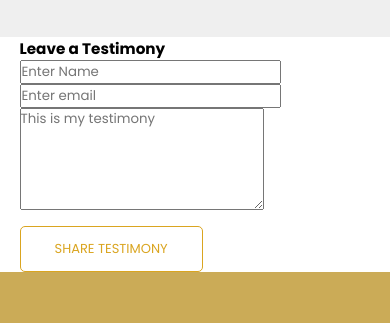
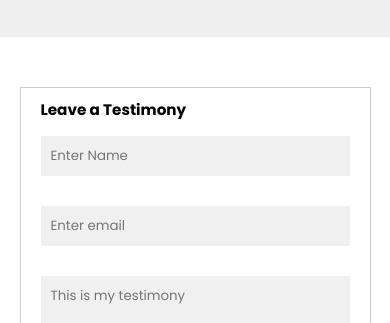
Before and after one commit to Fredasante/Christglory, a plain HTML site: page testimonies.html in a window 390 px wide. Shown: the part 1009-1332 px from the top of the page. Drawn offline with nearby package versions, Linux system fonts and the light colour scheme.

Commit message:
Responsiveness fix

```diff
--- a/styles/linked.css
+++ b/styles/linked.css
@@ -122,6 +122,31 @@
   color: #999;
 }
 
+.comment-box {
+  border: 1px solid #ccc;
+  margin: 50px 0;
+  padding: 10px 20px;
+}
+
+.comment-box h3 {
+  text-align: left;
+}
+
+.comment-form input,
+.comment-form textarea {
+  width: 100%;
+  padding: 10px;
+  margin: 15px 0;
+  box-sizing: border-box;
+  border: none;
+  outline: none;
+  background: #f0f0f0;
+}
+
+.comment-form button {
+  margin: 10px 0;
+}
+
 @media (max-width: 700px) {
   .blog-content {
     padding: 0;
```
